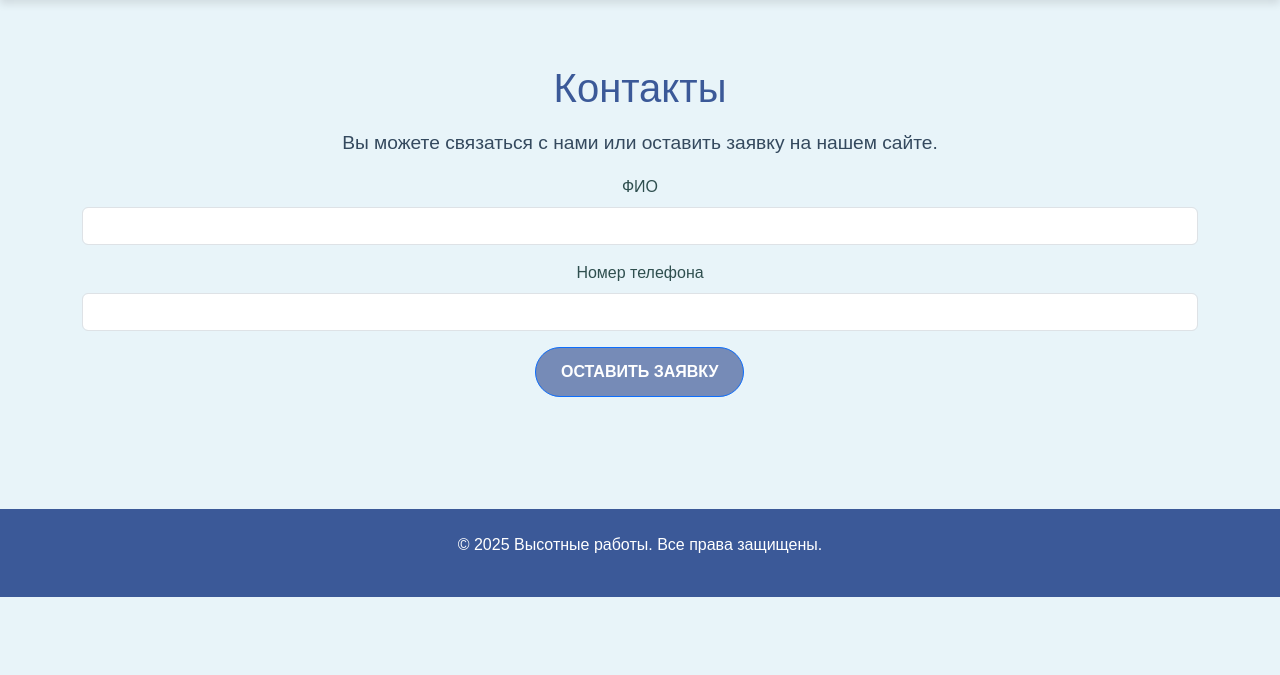
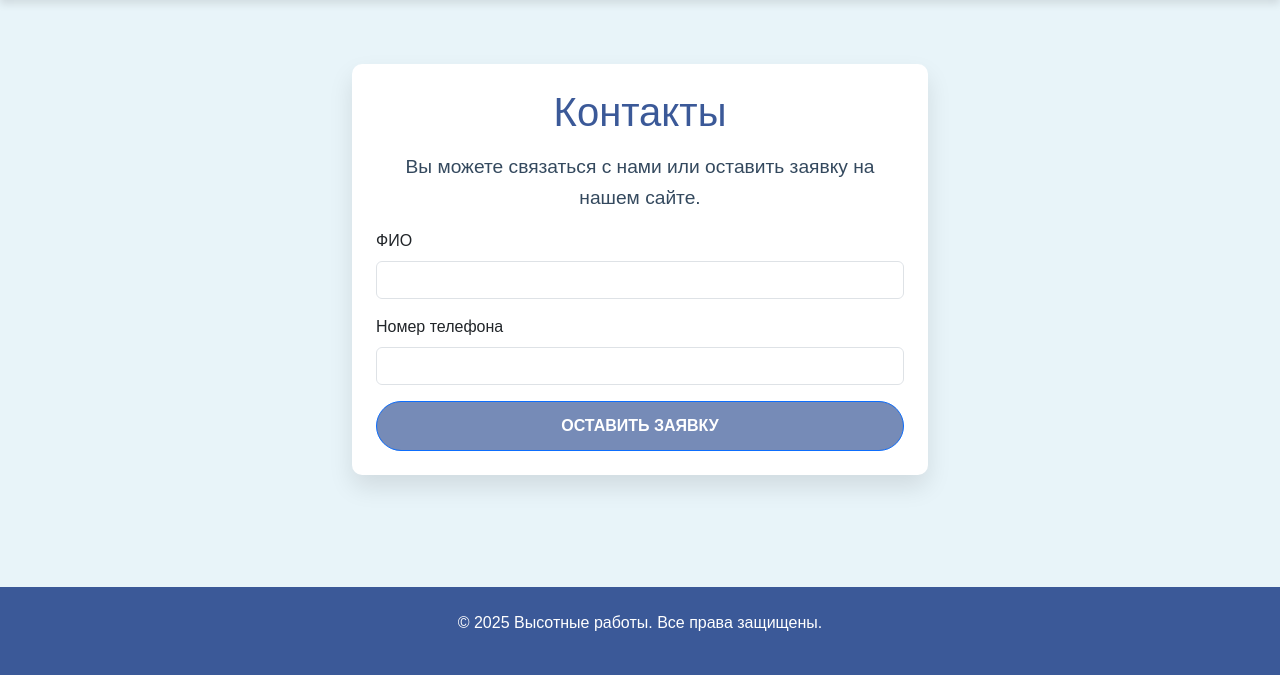
Before and after one commit to ipvHEEL/prod, a Flask app: page / in a window 1280 px wide, after a click on "КОНТАКТЫ". Shown: the part 277-952 px from the top of the page. Before the commit the page ends 874 px from the top, so only its background shows below. Run offline with Flask 3, Linux system fonts and the light colour scheme.

Commit message:
card_services

```diff
--- a/templates/index.html
+++ b/templates/index.html
@@ -117,9 +117,16 @@
     </section>
 
     <section id="contact" class="fade-in-up">
-    <div class="container text-center">
-        <h2>Контакты</h2>
-        <p>Вы можете связаться с нами или оставить заявку на нашем сайте.</p>
+    <div class="container" style="max-width: 600px; margin: auto;">
+        <div class="card p-4">
+            <h2 class="text-center">Контакты</h2>
+            <p class="text-center">Вы можете связаться с нами или оставить заявку на нашем сайте.</p>
+
+            {% if error %}
+                <div class="alert alert-danger text-center">
+                    {{ error }}
+                </div>
+            {% endif %}
 
             <form action="/" method="POST">
                 <div class="mb-3">
@@ -130,10 +137,12 @@
                     <label for="number" class="form-label">Номер телефона</label>
                     <input type="tel" class="form-control" id="number" name="number" required>
                 </div>
-            <button type="submit" class="btn btn-primary">Оставить заявку</button>
+                <button type="submit" class="btn btn-primary w-100">Оставить заявку</button>
             </form>
         </div>
+    </div>
 </section>
+
 
 
     <footer>
```
Lines whose indentation alone changed are shown as unchanged.
